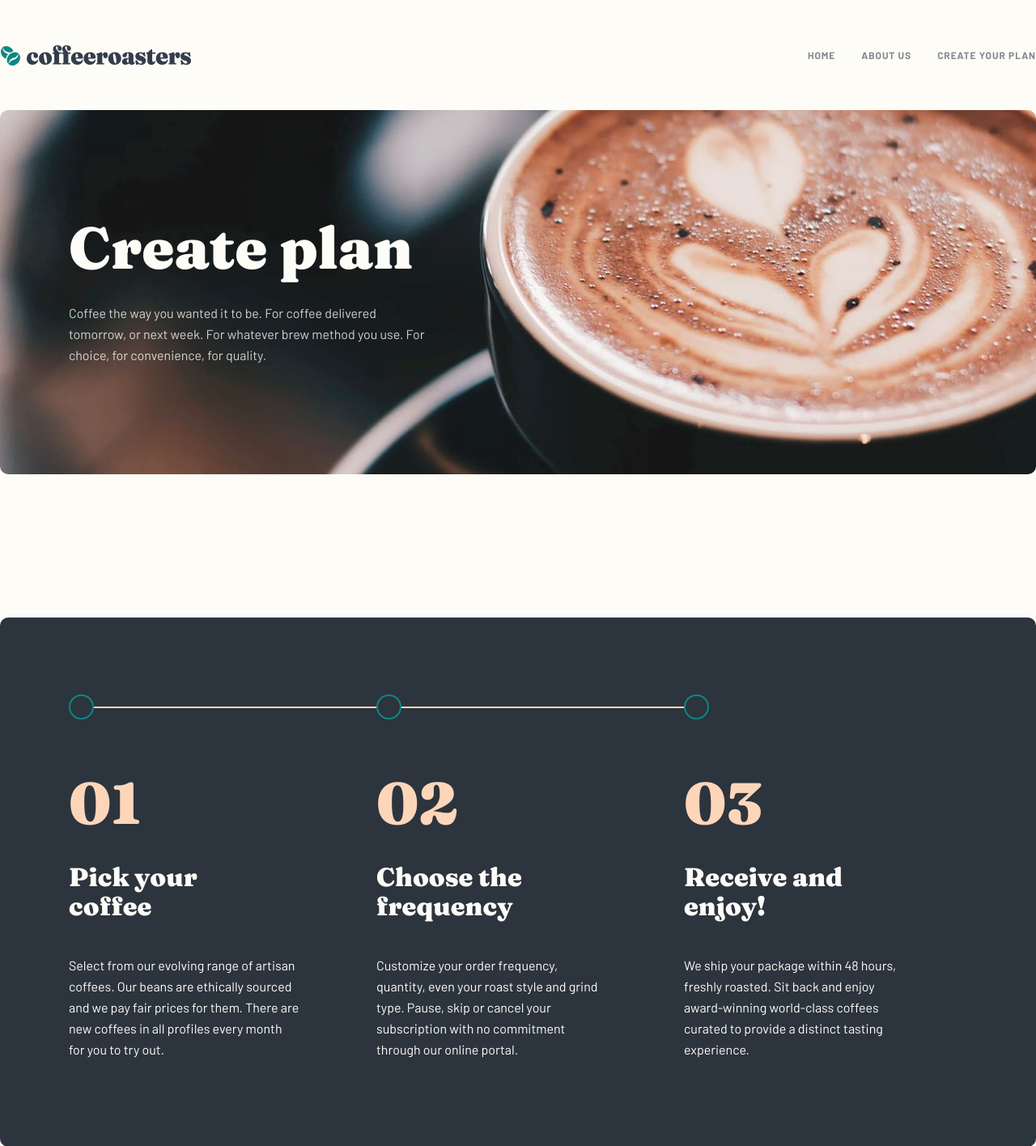
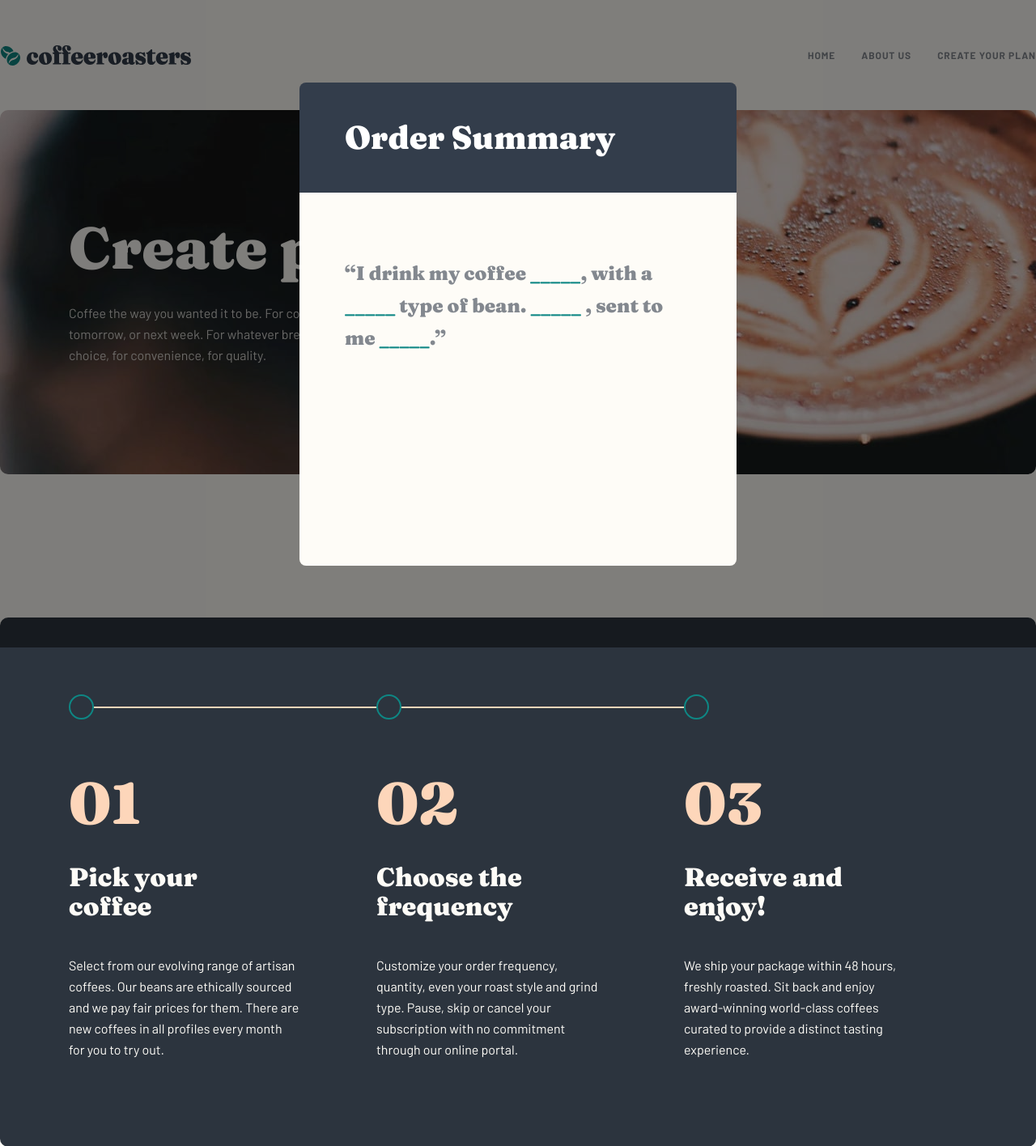
Before and after one commit to VillageR88/flask-coffeeroasters-subscription-site, a Flask app: page /create-your-plan in a window 1280 px wide. Shown: the top 1416 px of the page at 81% size. Run offline with Flask 3, Linux system fonts and the light colour scheme.

Commit message:
handleMask function does copy for submit
Signed-off-by: VillageR88 <villager88pl@gmail.com>

```diff
--- a/app/static/css/create-your-plan.css
+++ b/app/static/css/create-your-plan.css
@@ -6,7 +6,7 @@
   height: 100%;
   background-color: rgba(0, 0, 0, 0.5);
   z-index: 1;
-  display: none;
+  display: flex;
   justify-content: center;
   align-items: center;
   pointer-events: none;
@@ -608,20 +608,30 @@ main.create-your-plan > form > div > div > div:nth-of-type(1) > h3 {
   font-weight: 300;
 }
 
-main.create-your-plan > form > div > div > div:nth-of-type(1) > p {
-  color: white;
+main.create-your-plan > form > div > div > div:nth-of-type(1) > p,
+#mask > div > div:nth-of-type(2) > section > p {
   font-family: fraunces;
   font-size: 24px;
   font-weight: var(--font-black);
   line-height: 40px;
 }
+
+main.create-your-plan > form > div > div > div:nth-of-type(1) > p {
+  color: white;
+}
+
+#mask > div > div:nth-of-type(2) > section > p {
+  color: #83888f;
+}
+
 main.create-your-plan
   > form
   > div
   > div
   > div:nth-of-type(1)
   > p
-  > span:not(.prefix) {
+  > span:not(.prefix),
+#mask > div > div:nth-of-type(2) > section > p > span:not(.prefix) {
   color: #0e8784;
 }
 
--- a/app/static/dist/main.js
+++ b/app/static/dist/main.js
@@ -191,6 +191,41 @@ function checkOrderSummary() {
         : buttonCreateMyPlan === null || buttonCreateMyPlan === void 0 ? void 0 : buttonCreateMyPlan.removeAttribute("disabled");
 }
 function handleMask() {
+    var How_do_you_drink_your_coffeePrefix = document.getElementById("How_do_you_drink_your_coffeePrefix");
+    var How_do_you_drink_your_coffeePrefixCopy = document.getElementById("How_do_you_drink_your_coffeePrefixCopy");
+    var How_do_you_drink_your_coffee = document.getElementById("How_do_you_drink_your_coffee");
+    var How_do_you_drink_your_coffeeCopy = document.getElementById("How_do_you_drink_your_coffeeCopy");
+    var What_type_of_coffee = document.getElementById("What_type_of_coffee");
+    var What_type_of_coffeeCopy = document.getElementById("What_type_of_coffeeCopy");
+    var How_much_would_you_like = document.getElementById("How_much_would_you_like");
+    var How_much_would_you_likeCopy = document.getElementById("How_much_would_you_likeCopy");
+    var Want_us_to_grind_them = document.getElementById("Want_us_to_grind_them");
+    var Want_us_to_grind_themCopy = document.getElementById("Want_us_to_grind_themCopy");
+    var How_often_should_we_deliver = document.getElementById("How_often_should_we_deliver");
+    var How_often_should_we_deliverCopy = document.getElementById("How_often_should_we_deliverCopy");
+    if (How_do_you_drink_your_coffeePrefix &&
+        How_do_you_drink_your_coffeePrefixCopy) {
+        How_do_you_drink_your_coffeePrefixCopy.textContent =
+            How_do_you_drink_your_coffeePrefix.textContent;
+    }
+    if (How_do_you_drink_your_coffee && How_do_you_drink_your_coffeeCopy) {
+        How_do_you_drink_your_coffeeCopy.textContent =
+            How_do_you_drink_your_coffee.textContent;
+    }
+    if (What_type_of_coffee && What_type_of_coffeeCopy) {
+        What_type_of_coffeeCopy.textContent = What_type_of_coffee.textContent;
+    }
+    if (How_much_would_you_like && How_much_would_you_likeCopy) {
+        How_much_would_you_likeCopy.textContent =
+            How_much_would_you_like.textContent;
+    }
+    if (Want_us_to_grind_them && Want_us_to_grind_themCopy) {
+        Want_us_to_grind_themCopy.textContent = Want_us_to_grind_them.textContent;
+    }
+    if (How_often_should_we_deliver && How_often_should_we_deliverCopy) {
+        How_often_should_we_deliverCopy.textContent =
+            How_often_should_we_deliver.textContent;
+    }
     var mask = document.getElementById("mask");
     if (mask) {
         if ((mask === null || mask === void 0 ? void 0 : mask.style.display) === "flex") {
--- a/app/templates/create-your-plan/mask.html
+++ b/app/templates/create-your-plan/mask.html
@@ -3,6 +3,20 @@
     <div>
       <h2>Order Summary</h2>
     </div>
-    <div></div>
+    <div>
+      <section>
+        <p>
+          <span class="prefix" id="How_do_you_drink_your_coffeePrefixCopy"
+            >“I drink my coffee</span
+          >
+          <span id="How_do_you_drink_your_coffeeCopy">_____</span>, with a
+          <span id="What_type_of_coffeeCopy">_____</span> type of bean.
+          <span id="How_much_would_you_likeCopy">_____</span>
+          <span class="prefix" id="Want_us_to_grind_themPrefixCopy"></span>
+          <span id="Want_us_to_grind_themCopy"></span>, sent to me
+          <span id="How_often_should_we_deliverCopy">_____</span>.”
+        </p>
+      </section>
+    </div>
   </div>
 </div>
```
Also changed, not shown: app/static/scripts/main.ts (+60 -0 lines).
